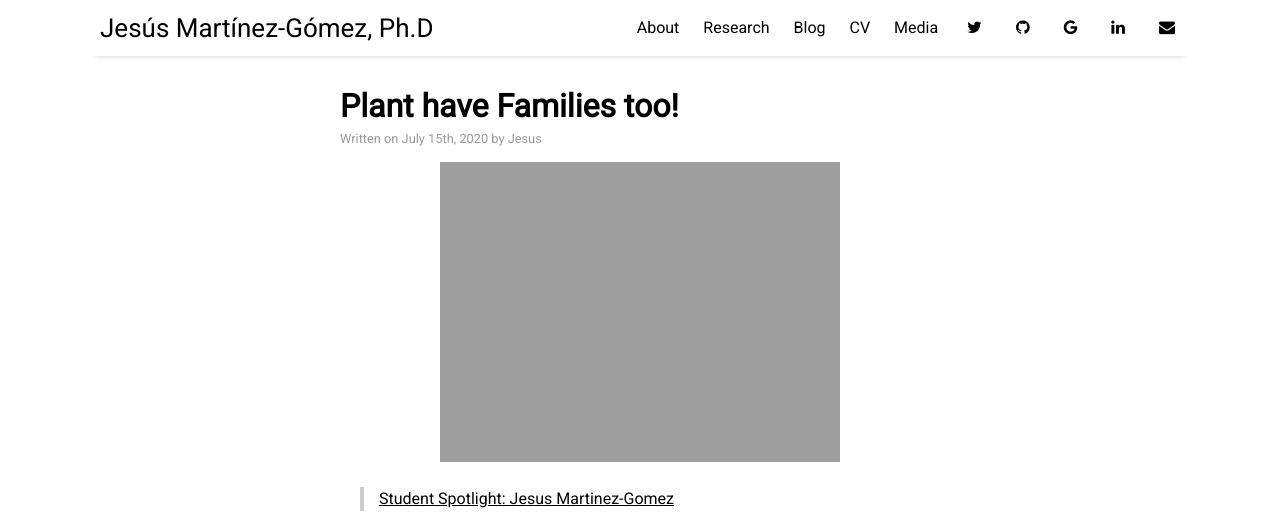
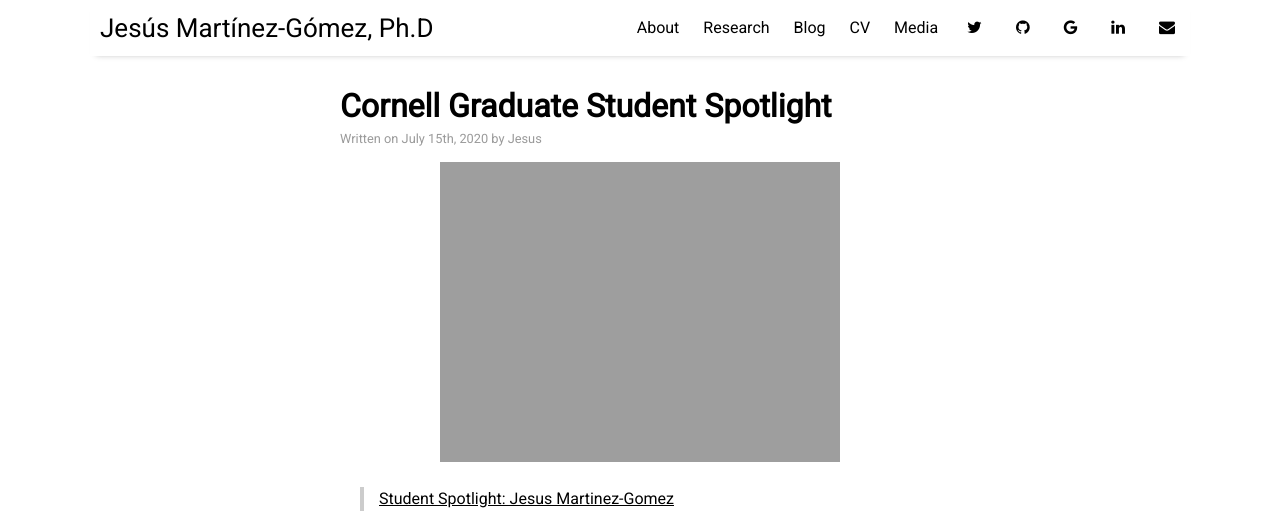
Before and after one commit to Jesusthebotanist/Jesusthebotanist.github.io, a Jekyll site: the page built from _posts/2020-07-15-GradSchoolSpotlight.md, in a window 1280 px wide and 1097 px high. Shown: the top 521 px of the window. Built offline with Jekyll 4.4.1, drawn with Linux system fonts in a browser that asks for light colours; nearby versions of some CDN libraries; grey boxes are pictures that could not be loaded.

Commit message:
Update 2020-07-15-GradSchoolSpotlight.md

```diff
--- a/_posts/2020-07-15-GradSchoolSpotlight.md
+++ b/_posts/2020-07-15-GradSchoolSpotlight.md
@@ -1,6 +1,6 @@
 ---
 layout: post
-title: "Plant have Families too!"
+title: "Cornell Graduate Student Spotlight"
 author: "Jesus"
 date: July 15, 2020
 categories: media
```
